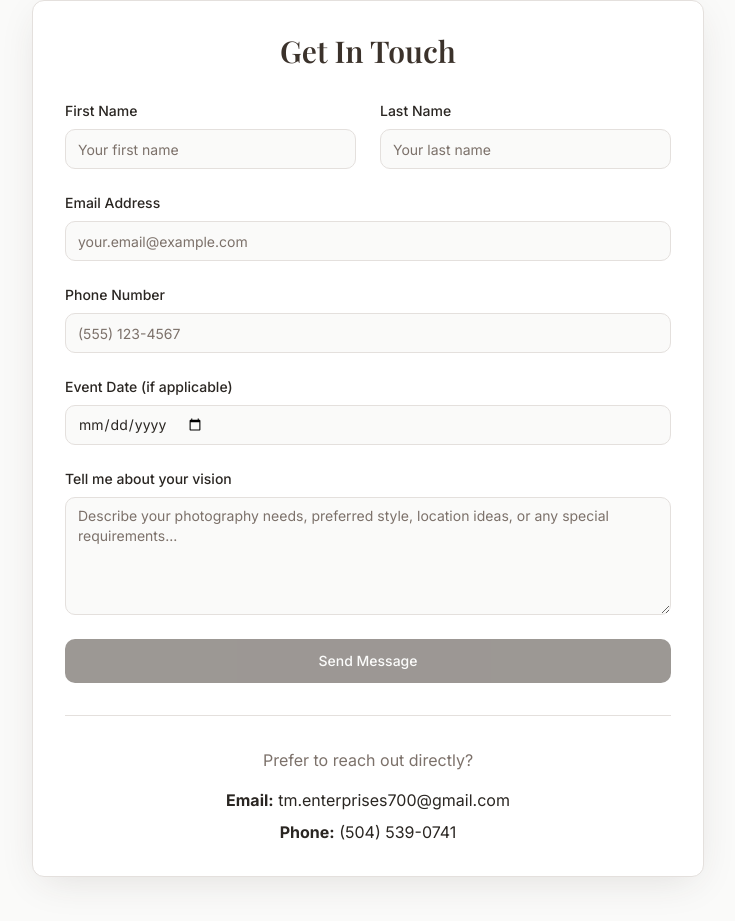
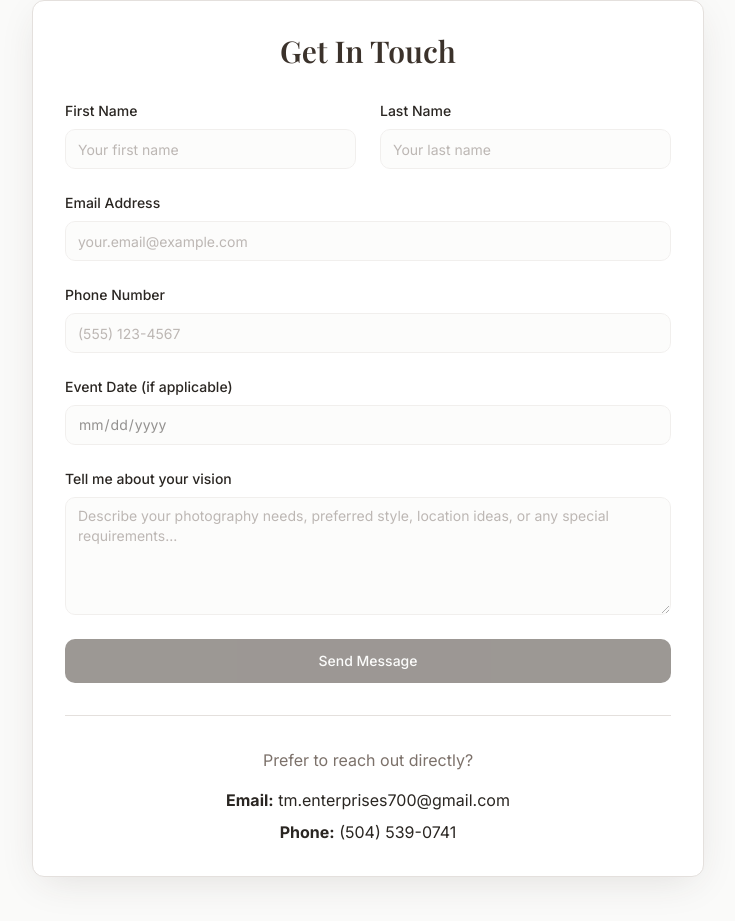
Before and after one commit to Hackman78/amariPhotography, a React (Vite) app: page /contact in a window 1280 px wide. Shown: the part 1196-2117 px from the top of the page, without its empty margins (272-1007 px from the left). Built offline with nearby package versions, Linux system fonts and the light colour scheme.

Commit message:
added changes to website

```diff
--- a/src/pages/About.tsx
+++ b/src/pages/About.tsx
@@ -1,6 +1,7 @@
 import Navigation from '@/components/Navigation';
 import { Button } from '@/components/ui/button';
 import sarahPortrait from '../assets/logo.png';
+import { Link } from 'react-router-dom';
 
 const About = () => {
     return (
@@ -42,11 +43,11 @@ const About = () => {
                                         I also offer personal portrait sessions that are completely customizable to your vision. Whether you need professional headshots, family portraits, or creative artistic shots, I work closely with each client to create a relaxed experience that results in photographs you'll love to share.
                                     </p>
                                 </div>
-
                                 <div className="mt-10 space-y-4">
                                     <h3 className="text-2xl font-serif font-semibold text-primary">
                                         Specialties
                                     </h3>
+                                </div>
                                 <div className="grid grid-cols-2 gap-4">
                                     <div className="flex items-center space-x-3">
                                         <div className="w-2 h-2 bg-primary rounded-full"></div>
@@ -69,10 +70,10 @@ const About = () => {
 
                             <div className="mt-12 flex gap-4">
                                 <Button asChild size="lg">
-                                        <a href="/contact">Book a Session</a>
+                                    <Link to='/contact'>Book a Session</Link>
                                 </Button>
                                 <Button variant="outline" asChild size="lg">
-                                        <a href="/gallery">View Gallery</a>
+                                    <Link to='/gallery'>View Gallery</Link>
                                 </Button>
                             </div>
                         </div>
@@ -88,7 +89,6 @@ const About = () => {
                         </div>
                     </div>
                 </div>
-                </div>
             </main>
         </div>
     );
--- a/src/pages/Contact.tsx
+++ b/src/pages/Contact.tsx
@@ -351,13 +351,13 @@ const Contact = () => {
                     <label className="text-sm font-medium text-foreground mb-2 block">
                       First Name
                     </label>
-                    <Input placeholder="Your first name" />
+                    <Input disabled placeholder="Your first name" />
                   </div>
                   <div>
                     <label className="text-sm font-medium text-foreground mb-2 block">
                       Last Name
                     </label>
-                    <Input placeholder="Your last name" />
+                    <Input disabled placeholder="Your last name" />
                   </div>
                 </div>
 
@@ -365,21 +365,21 @@ const Contact = () => {
                   <label className="text-sm font-medium text-foreground mb-2 block">
                     Email Address
                   </label>
-                  <Input type="email" placeholder="your.email@example.com" />
+                  <Input disabled type="email" placeholder="your.email@example.com" />
                 </div>
 
                 <div>
                   <label className="text-sm font-medium text-foreground mb-2 block">
                     Phone Number
                   </label>
-                  <Input type="tel" placeholder="(555) 123-4567" />
+                  <Input disabled type="tel" placeholder="(555) 123-4567" />
                 </div>
 
                 <div>
                   <label className="text-sm font-medium text-foreground mb-2 block">
                     Event Date (if applicable)
                   </label>
-                  <Input type="date" />
+                  <Input disabled type="date" />
                 </div>
 
                 <div>
@@ -387,6 +387,7 @@ const Contact = () => {
                     Tell me about your vision
                   </label>
                   <Textarea
+                    disabled
                     placeholder="Describe your photography needs, preferred style, location ideas, or any special requirements..."
                     rows={5}
                   />
--- a/src/pages/Gallery.tsx
+++ b/src/pages/Gallery.tsx
@@ -1,5 +1,6 @@
 import { useState, useEffect } from 'react';
 import Navigation from '@/components/Navigation';
+import { Link } from 'react-router-dom';
 
 const Gallery = () => {
   const [photos, setPhotos] = useState([]);
@@ -92,12 +93,7 @@ const Gallery = () => {
             <p className="text-muted-foreground mb-8">
               Like what you see? Let's create something beautiful together.
             </p>
-           <a
-              href="/contact"
-              className="inline-flex items-center px-8 py-3 bg-primary text-primary-foreground rounded-lg hover:bg-primary/90 transition-colors font-medium"
-            >
-              Book a Session
-            </a>
+              <Link to='/contact'>Book a Session</Link>
           </div>
         </div>
       </main>
--- a/src/pages/NotFound.tsx
+++ b/src/pages/NotFound.tsx
@@ -1,5 +1,6 @@
 import { useLocation } from "react-router-dom";
 import { useEffect } from "react";
+import { Link } from "react-router-dom";
 
 const NotFound = () => {
   const location = useLocation();
@@ -13,9 +14,7 @@ const NotFound = () => {
       <div className="text-center">
         <h1 className="mb-4 text-4xl font-bold">404</h1>
         <p className="mb-4 text-xl text-gray-600">Oops! Page not found</p>
-        <a href="/" className="text-blue-500 underline hover:text-blue-700">
-          Return to Home
-        </a>
+                <Link to="/" className="text-blue-500 underline hover:text-blue-700"> Return to Home </Link>
       </div>
     </div>
   );
```
Lines whose indentation alone changed are shown as unchanged.
